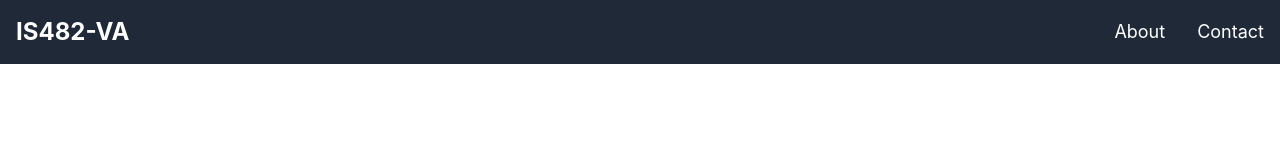
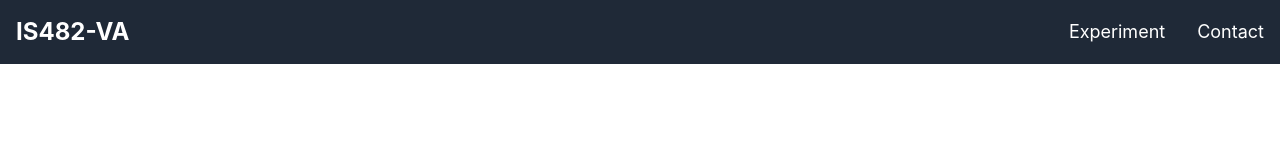
Before and after one commit to junyang99/Netflix_Visualisation, a React (Vite) app: page / in a window 1280 px wide. Shown: the top 160 px of the page. Built offline with nearby package versions, Linux system fonts and the light colour scheme.

Commit message:
added shadcn graphs + experimenting on themes

```diff
--- a/package.json
+++ b/package.json
@@ -10,12 +10,14 @@
     "preview": "vite preview"
   },
   "dependencies": {
+    "d3": "^7.9.0",
     "react": "^18.3.1",
     "react-dom": "^18.3.1",
     "react-router-dom": "^6.26.1"
   },
   "devDependencies": {
     "@eslint/js": "^9.9.0",
+    "@types/d3": "^7.4.3",
     "@types/react": "^18.3.3",
     "@types/react-dom": "^18.3.0",
     "@vitejs/plugin-react-swc": "^3.5.0",
--- a/src/components/ui/Navbar/Navbar.tsx
+++ b/src/components/ui/Navbar/Navbar.tsx
@@ -5,7 +5,7 @@ const Navbar = () => (
     <nav className="flex justify-between items-center p-4 bg-gray-800 text-white">
            <Link to="/" className="text-2xl font-bold hover:text-blue-300">IS482-VA</Link> {/* Change this text to the name of group */}
             <ul className="flex gap-8 text-lg">
-                <li><Link to="/about" className="hover:text-blue-300">About</Link></li>
+                <li><Link to="/experiment" className="hover:text-blue-300">Experiment</Link></li>
                 <li><Link to="/contact" className="hover:text-blue-300">Contact</Link></li>
             </ul>
         </nav>)
--- a/src/main.tsx
+++ b/src/main.tsx
@@ -6,6 +6,7 @@ import { RouterProvider, createBrowserRouter } from 'react-router-dom'
 import Main from './app/pages/Main.tsx'
 import NotFoundPage from './app/pages/NotFoundPage.tsx'
 import Layout from './components/ui/Layout/Layout.tsx'
+import BarChart from './components/ui/Graph/BarChart.tsx'
 
 const router = createBrowserRouter([
   {
@@ -13,7 +14,9 @@ const router = createBrowserRouter([
     element: <Layout/>,
     children: [
       { path: '/', element: <Main /> },
-      { path: '*', element: <NotFoundPage /> }  // Catch-all route for undefined paths
+      { path: '/experiment', element: <BarChart /> },
+
+
     ],
   }
 ]); // Add routes here
```
Also changed, not shown: 1 other file (tests, documents, lock files or other folders).
